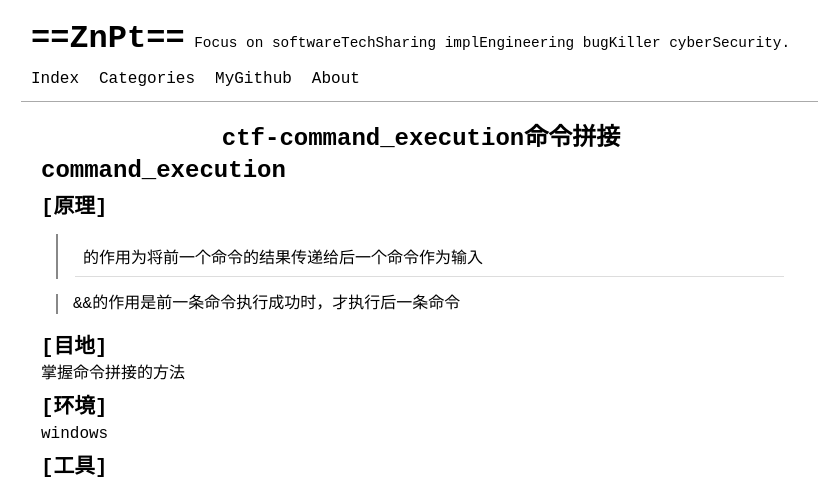
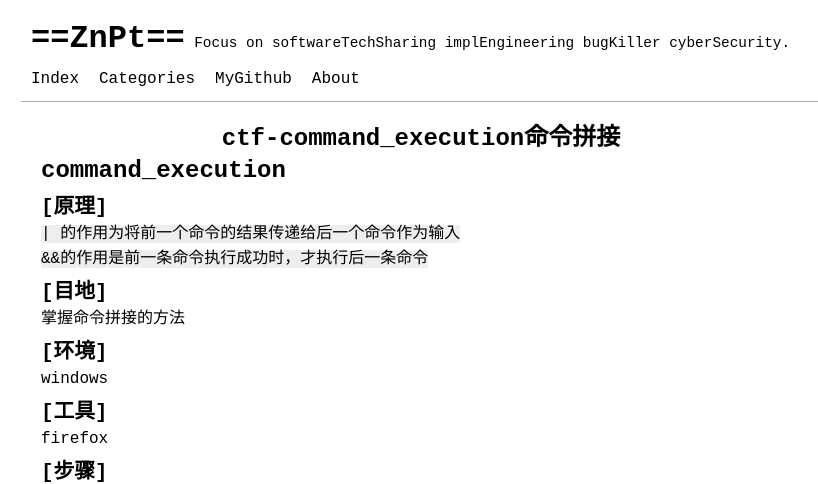
Before and after one commit to 2hux1nb0/2hux1nb0.github.io, a Jekyll site: the page built from _posts/2016-02-03-ctf-command_execution命令拼接.md, in a window 1280 px wide. Shown: the top 484 px of the page, without its empty margins (219-1037 px from the left). Built offline with Jekyll 4.4.1, drawn with Linux system fonts in a browser that asks for light colours; some of the changed text lies outside the part shown.

```diff
--- a/_posts/2016-02-03-ctf-command_execution命令拼接.md
+++ b/_posts/2016-02-03-ctf-command_execution命令拼接.md
@@ -13,10 +13,9 @@ tags: [命令拼接]
 
 ## **[原理]**
 
-> | 的作用为将前一个命令的结果传递给后一个命令作为输入
+`| 的作用为将前一个命令的结果传递给后一个命令作为输入`
 
-> &&的作用是前一条命令执行成功时，才执行后一条命令
->
+`&&的作用是前一条命令执行成功时，才执行后一条命令`
 
 ## **[目地]**
 
@@ -32,10 +31,10 @@ firefox
 
 ## **[步骤]**
 
-> 1.打开浏览器，在文本框内输入127.0.0.1 | find / -name "flag.txt" （将 | 替换成 & 或 && 都可以）,查找flag所在位置，如图所示。
+1.打开浏览器，在文本框内输入`127.0.0.1 | find / -name "flag.txt" （将 | 替换成 & 或 && 都可以）`,查找flag所在位置，如图所示。
 
 ![img](https://adworld.xctf.org.cn/media/task/writeup/cn/command_execution/1.png)
 
-> 2.在文本框内输入 127.0.0.1 | cat /home/flag.txt 可得到flag，如图所示。
+2.在文本框内输入 `127.0.0.1 | cat /home/flag.txt` 可得到flag，如图所示。
 
 ![img](https://adworld.xctf.org.cn/media/task/writeup/cn/command_execution/2.png)
```
